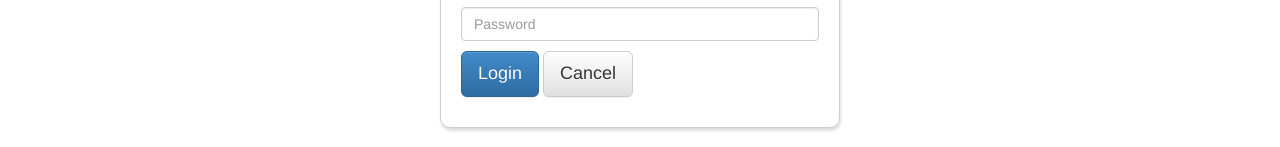
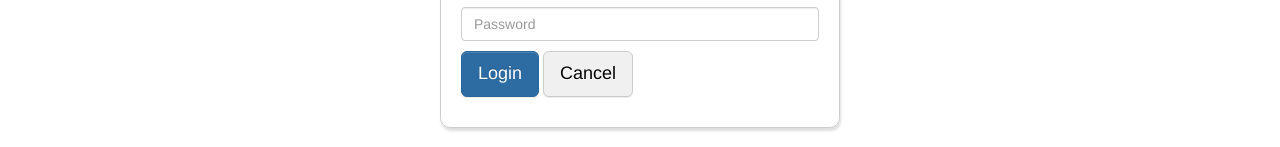
Before and after one commit to galenframework/galen-sample-test-website, a plain HTML site: page good-version/index.html in a window 1280 px wide. Both pictures are taken after a click on the button "Login". Shown: the part 275-422 px from the top of the page. Drawn offline with Linux system fonts and the light colour scheme.

Commit message:
Made buttons flat

```diff
--- a/good-version/main.css
+++ b/good-version/main.css
@@ -125,7 +125,14 @@ body {
     }
 }
 
+.btn-default {
+    background: #f0f0f0;
+    color: black;
+}
 
+.btn-primary {
+    background: #2d6ca2;
+}
 .btn-primary:hover {
     background: #22A30B;
     color: #fff;
```
